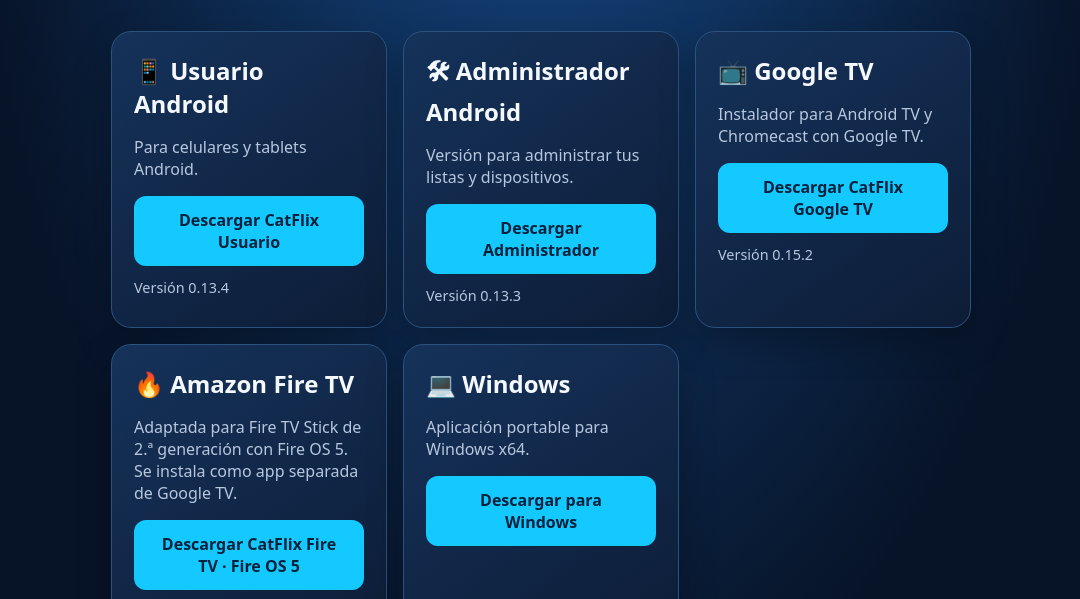
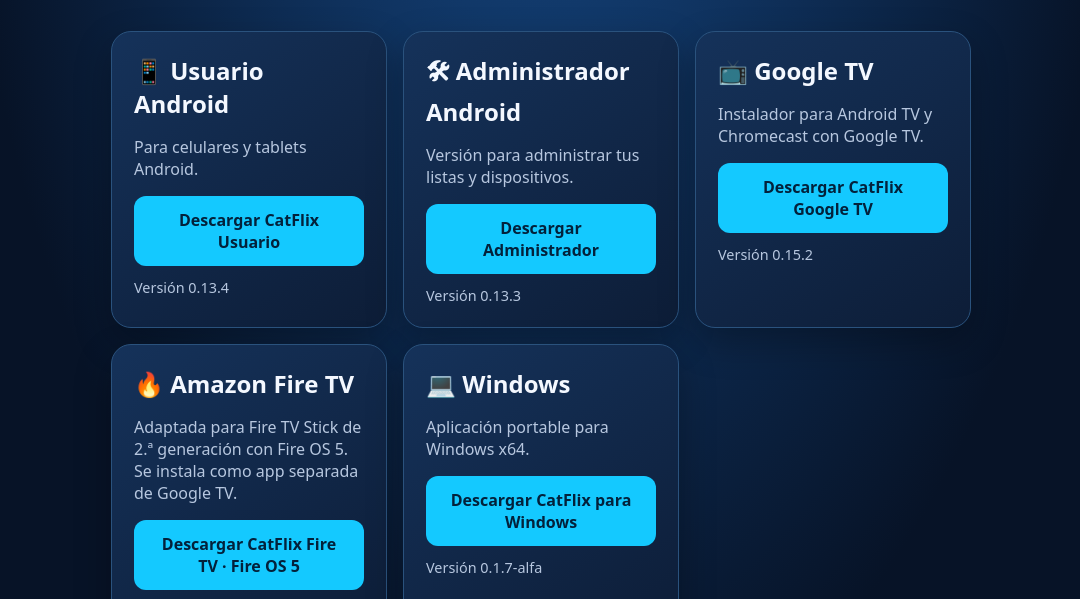
Before and after one commit to renatosalinas-proyectos/catflix-distribucion, a plain HTML site: page index.html in a window 1280 px wide. Shown: the part 196-795 px from the top of the page, without its empty margins (99-1179 px from the left). Drawn offline with Linux system fonts and the light colour scheme.

Commit message:
show Windows build version on download page

```diff
--- a/index.html
+++ b/index.html
@@ -17,11 +17,11 @@ header{text-align:center;margin-bottom:34px}h1{font-size:clamp(2.3rem,8vw,4rem);
 <article class="card"><h2>🛠 Administrador Android</h2><p>Versión para administrar tus listas y dispositivos.</p><a class="btn" id="admin" aria-disabled="true">Cargando…</a><div class="version" id="adminVersion"></div></article>
 <article class="card"><h2>📺 Google TV</h2><p>Instalador para Android TV y Chromecast con Google TV.</p><a class="btn" id="tv" aria-disabled="true">Cargando…</a><div class="version" id="tvVersion"></div></article>
 <article class="card"><h2>🔥 Amazon Fire TV</h2><p>Adaptada para Fire TV Stick de 2.ª generación con Fire OS 5. Se instala como app separada de Google TV.</p><a class="btn" id="firetv" aria-disabled="true">Cargando…</a><div class="version" id="firetvVersion"></div></article>
-<article class="card"><h2>💻 Windows</h2><p>Aplicación portable para Windows x64.</p><a class="btn" id="windows" aria-disabled="true">Próximamente</a></article>
+<article class="card"><h2>💻 Windows</h2><p>Aplicación portable para Windows x64.</p><a class="btn" id="windows" aria-disabled="true">Cargando…</a><div class="version" id="windowsVersion"></div></article>
 </section>
 <div class="note"><strong>Instalación Android:</strong> descarga el APK y ábrelo desde tu dispositivo. Si Android lo solicita, permite instalar aplicaciones para CatFlix. Para actualizar, instala la nueva versión sobre la anterior; conserva los datos si ya tienes la edición firmada correspondiente.</div>
 <footer>CatFlix · página de distribución</footer></main>
 <script>
 (async()=>{try{const r=await fetch('./versions.json',{cache:'no-store'});if(!r.ok)throw 0;const v=await r.json();function card(id,verId,item,label){const a=document.getElementById(id),ver=verId?document.getElementById(verId):null;if(item&&item.available&&item.url){a.href=item.url;a.textContent=label;a.removeAttribute('aria-disabled');if(ver)ver.textContent='Versión '+(item.versionName||'');}}
-card('android','androidVersion',v.android,'Descargar CatFlix Usuario');card('admin','adminVersion',v.admin,'Descargar Administrador');card('tv','tvVersion',v.googleTv,'Descargar CatFlix Google TV');card('firetv','firetvVersion',v.fireTvOs5,'Descargar CatFlix Fire TV · Fire OS 5');if(v.windows?.available)card('windows','',v.windows,'Descargar para Windows');}catch(e){for(const id of ['android','admin','tv','firetv'])document.getElementById(id).textContent='No disponible';}})();
+card('android','androidVersion',v.android,'Descargar CatFlix Usuario');card('admin','adminVersion',v.admin,'Descargar Administrador');card('tv','tvVersion',v.googleTv,'Descargar CatFlix Google TV');card('firetv','firetvVersion',v.fireTvOs5,'Descargar CatFlix Fire TV · Fire OS 5');if(v.windows?.available)card('windows','windowsVersion',v.windows,'Descargar CatFlix para Windows');}catch(e){for(const id of ['android','admin','tv','firetv'])document.getElementById(id).textContent='No disponible';}})();
 </script></body></html>
```
